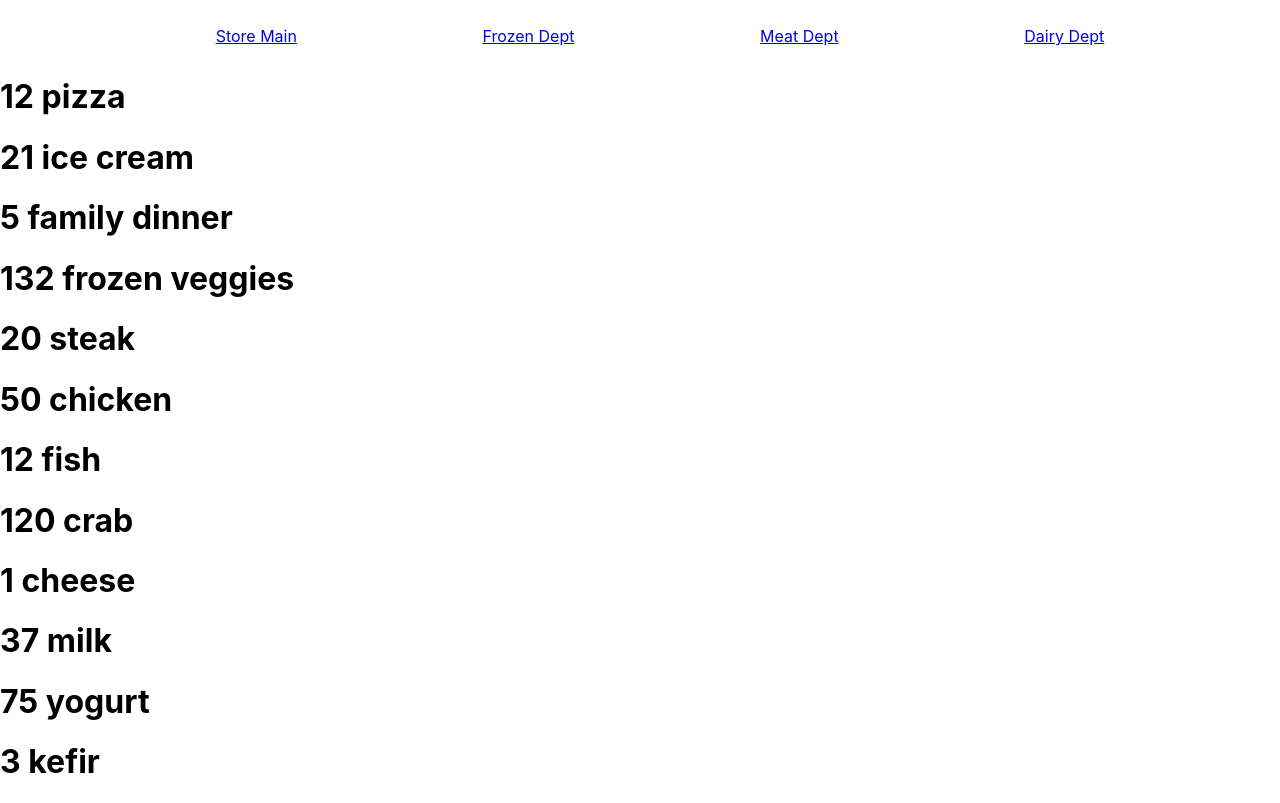
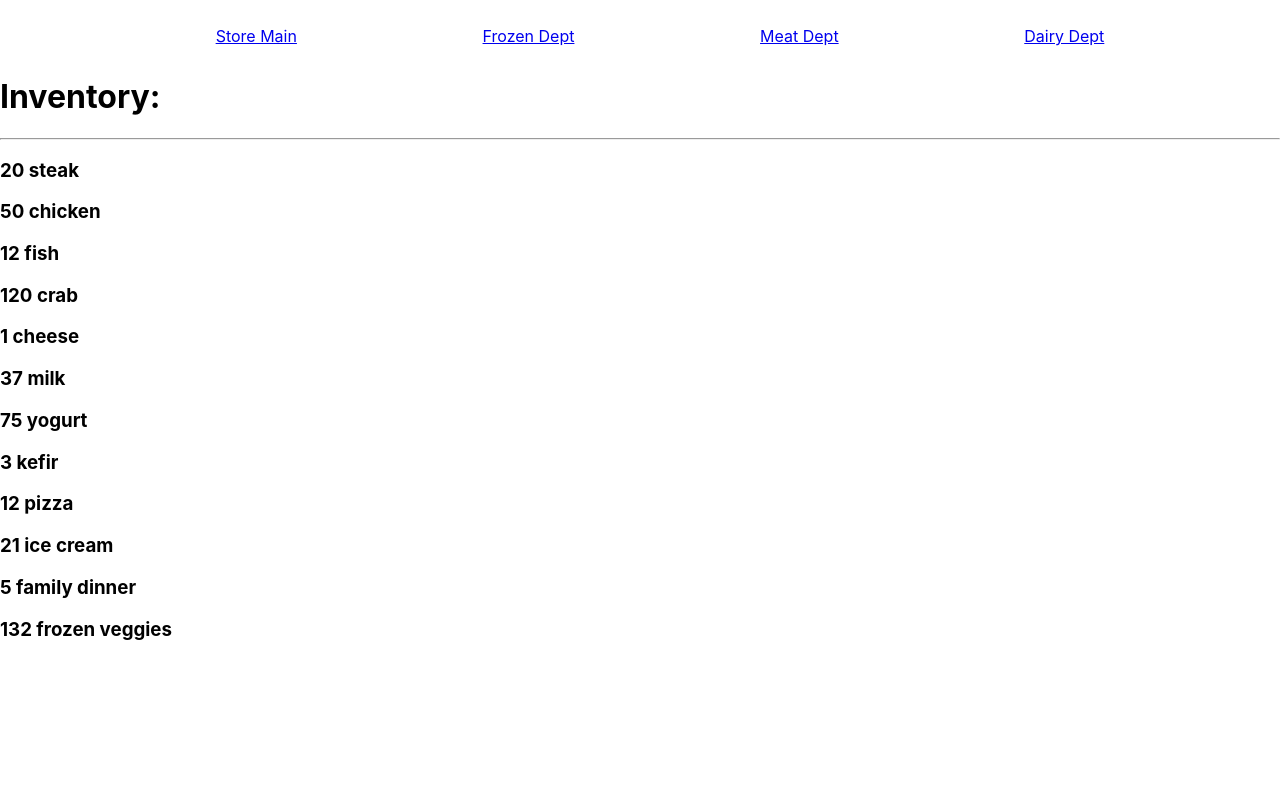
Before and after one commit to JonathanDonJoe/react-redux-101, a React (Create React App) app: page / in a window 1280 px wide. Built offline with nearby package versions, Linux system fonts and the light colour scheme.

Commit message:
Added headers, changed styling

```diff
--- a/src/App.js
+++ b/src/App.js
@@ -6,11 +6,13 @@ import FrozenDept from './components/FrozenDept';
 import MeatDept from './components/MeatDept';
 import DairyDept from './components/DairyDept';
 import Main from './components/Main'
+import StoreHeader from './components/StoreHeader'
 
 function App() {
   return (
 	  <Router>
 		  <Route path='/' component={NavBar}></Route>
+		  <Route path='/' component= {StoreHeader}></Route>
 		  <Route exact path='/' component={Main}></Route>
 		  <Route path='/frozen' component={FrozenDept}></Route>
 		  <Route path='/meat' component={MeatDept}></Route>
--- a/src/components/DairyDept.js
+++ b/src/components/DairyDept.js
@@ -4,9 +4,7 @@ import { connect } from 'react-redux';
 class DairyDept extends Component {
 
     render() {
-        console.log(this.props)
-        const dairy = this.props.dairyData.map((item,i )=> <h1 key={i}>{item.quantity} {item.food}</h1>)
-        console.log(dairy)
+        const dairy = this.props.dairyData.map((item,i )=> <h3 key={i}>{item.quantity} {item.food}</h3>)
         return (
             dairy
         );
--- a/src/components/FrozenDept.js
+++ b/src/components/FrozenDept.js
@@ -4,9 +4,7 @@ import { connect } from 'react-redux'
 class FrozenDept extends Component {
 
     render() {
-        console.log(this.props)
-        const frozen = this.props.frozenData.map((item,i )=> <h1 key={i}>{item.quantity} {item.food}</h1>)
-        console.log(frozen)
+        const frozen = this.props.frozenData.map((item,i )=> <h3 key={i}>{item.quantity} {item.food}</h3>)
         return (
             frozen
         );
--- a/src/components/Main.js
+++ b/src/components/Main.js
@@ -1,28 +1,19 @@
 import React, { Component } from 'react';
-import { connect } from 'react-redux'
+import DairyDept from './DairyDept';
+import MeatDept from './MeatDept';
+import FrozenDept from './FrozenDept'
 
 class Main extends Component {
 
     render() {
-        console.log(this.props)
-        const frozens = this.props.frozenData.map((item,i )=> <h1 key={item.food+i}>{item.quantity} {item.food}</h1>)
-        const meat = this.props.meatData.map((item,i )=> <h1 key={item.food+i}>{item.quantity} {item.food}</h1>)
-        const dairy = this.props.dairyData.map((item,i )=> <h1 key={item.food+i}>{item.quantity} {item.food}</h1>)
-
         return (
-            [...frozens, ...meat, ...dairy]
+            <div>
+                <MeatDept />
+                <DairyDept />
+                <FrozenDept />
+            </div>
         );
     }
 }
 
-function mapStatetoProps(state) {
-    return {
-        frozenData: state.frozen,
-        meatData: state.meat,
-        dairyData: state.dairy
-    }
-}
-
-// export default Main;
-
-export default connect(mapStatetoProps, null) (Main)
+export default Main;
--- a/src/components/MeatDept.js
+++ b/src/components/MeatDept.js
@@ -4,9 +4,7 @@ import { connect } from 'react-redux';
 class MeatDept extends Component {
 
     render() {
-        console.log(this.props)
-        const meat = this.props.meatData.map((item,i )=> <h1 key={i}>{item.quantity} {item.food}</h1>)
-        console.log(meat)
+        const meat = this.props.meatData.map((item,i )=> <h3 key={i}>{item.quantity} {item.food}</h3>)
         return (
             meat
         );
--- /dev/null
+++ b/src/components/StoreHeader.js
@@ -0,0 +1,15 @@
+import React, { Component } from 'react';
+
+class StoreHeader extends Component {
+
+    render() {
+        return (
+            <div>
+                <h1>Inventory:</h1>
+                <hr/>
+            </div>
+         );
+    }
+}
+
+export default StoreHeader;
```
